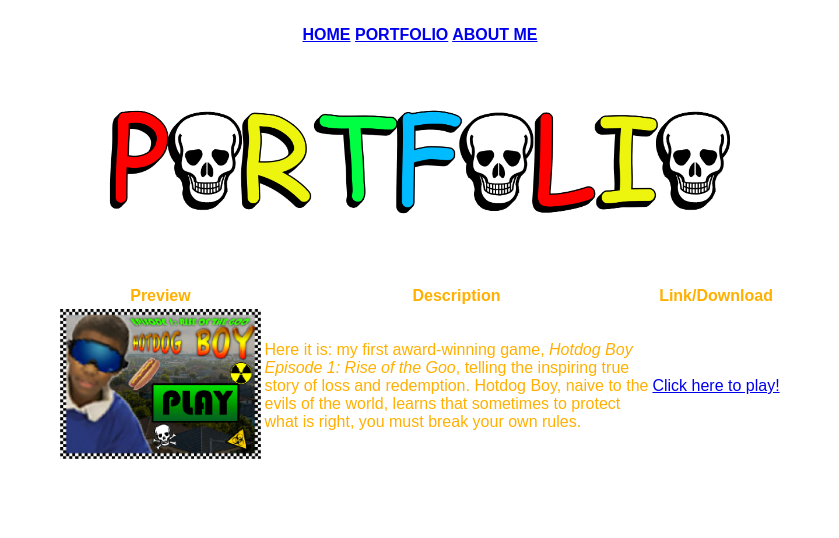
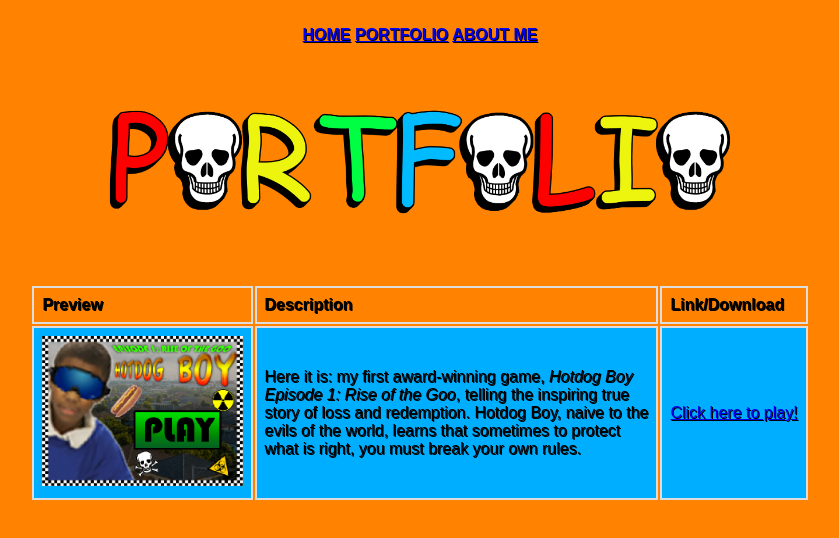
Before and after one commit to bentheperson/bentheperson.github.io, a plain HTML site: page portfolio.html in a window 1280 px wide. Shown: the whole page, without its empty margins (220-1059 px from the left). Drawn offline with Linux system fonts and the light colour scheme.

Commit message:
Initial Submit 9/2

```diff
--- a/css.css
+++ b/css.css
@@ -1,11 +1,11 @@
 body{
 
-font-family: "Helvetica", "Arial", fantasy;
+font-family: "Arial", sans serif;
 
-color: #AAFF00;
-	background-color: #ADD3F9;
+color: #000000;
+	background-color: #ff8300;
 
-text-shadow: 1px 1px #ff0000;
+text-shadow: 1px 1px #000000;
 	text-align: center;
 
 }
@@ -18,14 +18,14 @@ font-size: 1.3em;
 
 text-align: center;
 
-text-shadow: 1px 1px #ff0000;
+text-shadow: 1px 1px #000000;
 
 }
 
 
 td, th {
 
-border: 1px solid #dddddd;
+border: 2px solid #dddddd;
 
 text-align: left;
 
@@ -37,6 +37,6 @@ padding: 8px;
 
 tr:nth-child(even) {
 
-background-color: #dddddd;
+background-color: #00aeff;
 
 }
--- a/portfolio.html
+++ b/portfolio.html
@@ -6,6 +6,7 @@
 	  <head>
 	    <meta charset="utf-8">
 	    <title>Portfolio</title>
+	    <link href="css.css" rel="stylesheet" type="text/css">
 	  </head>
 	  <body>
    <center>
```
Also changed, not shown: aboutme.html (+1 -0 lines), index.html (+1 -0 lines).
